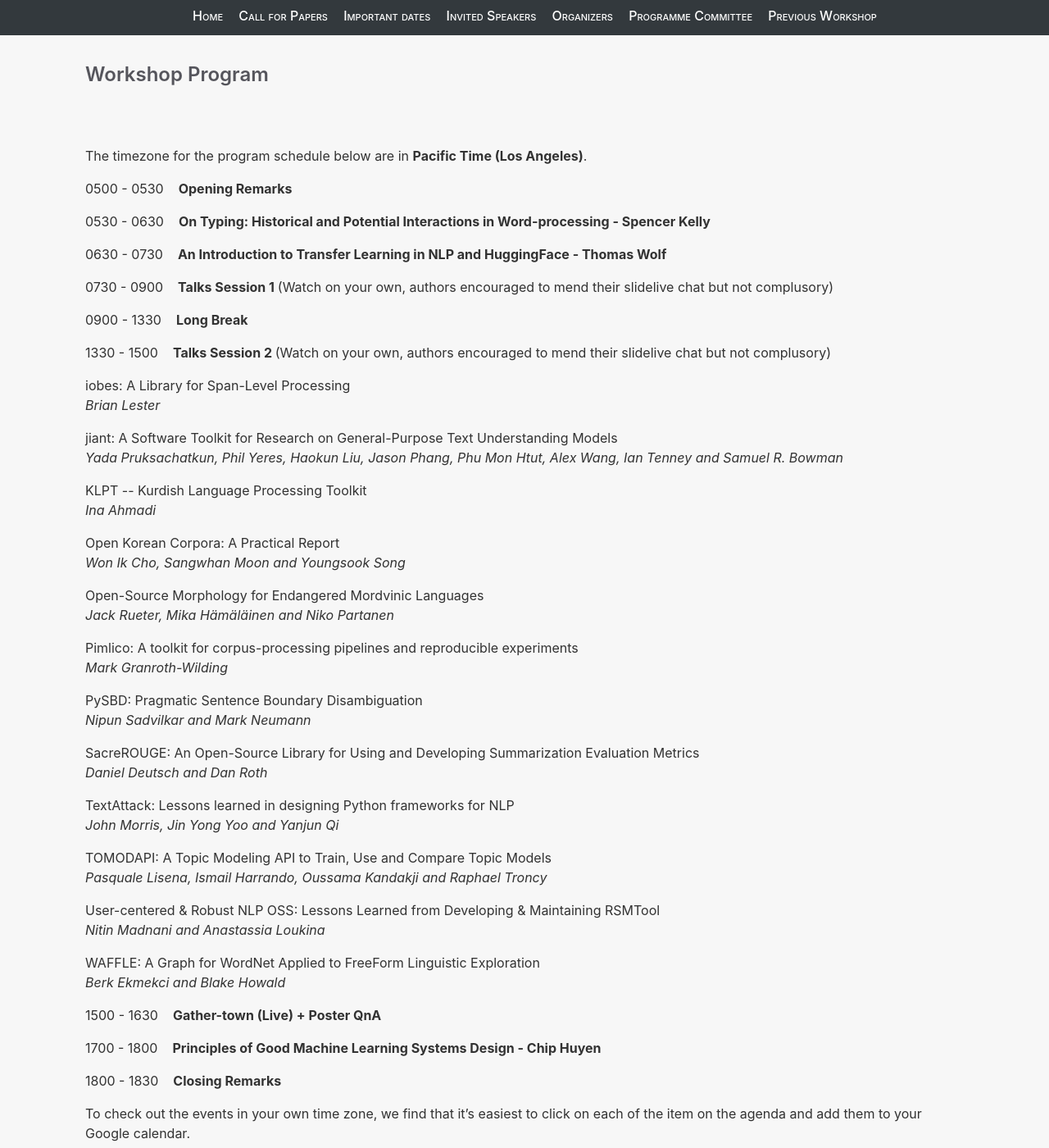
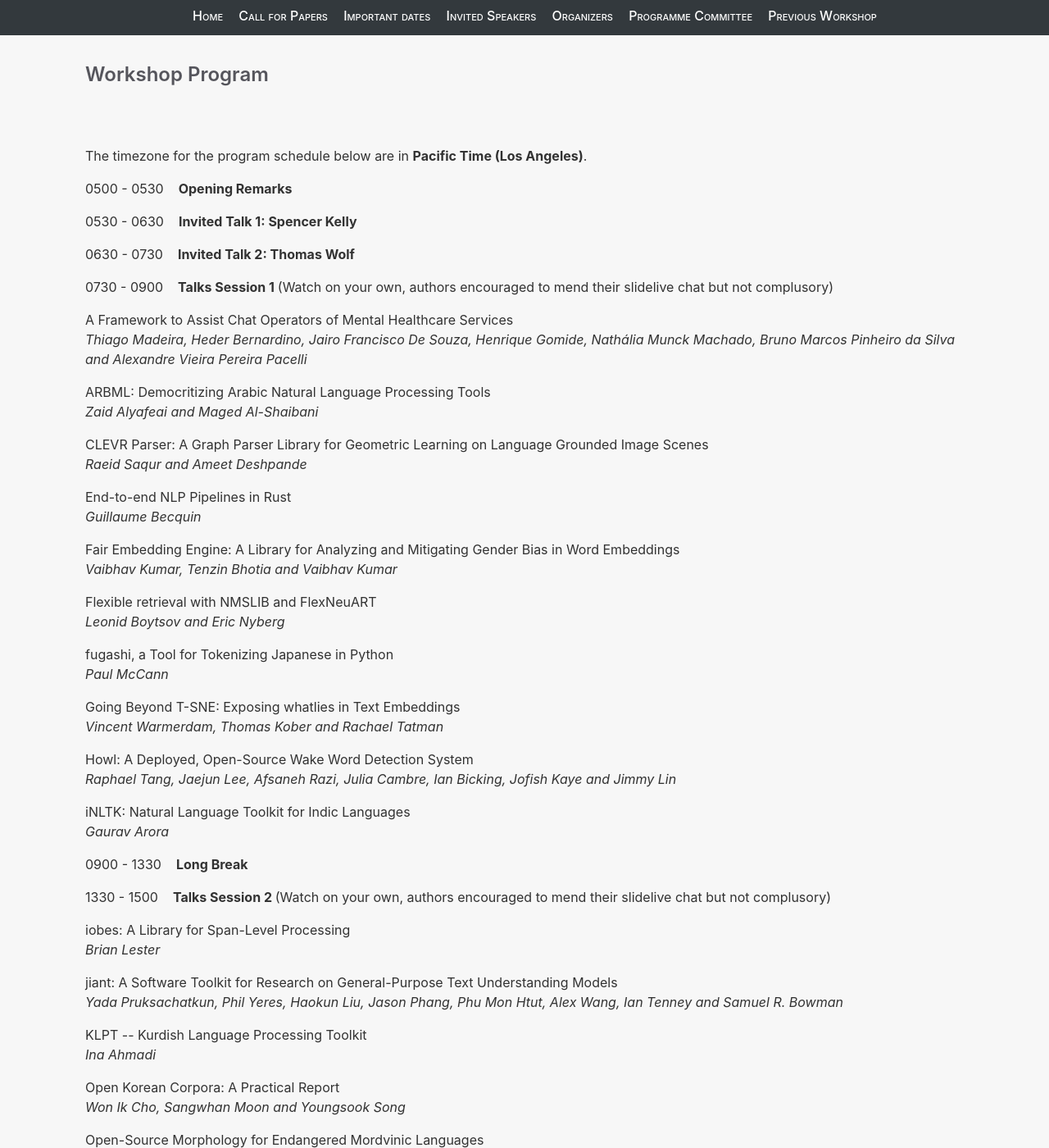
Before and after one commit to nlposs/nlposs.github.io, a Jekyll site: the page built from 2020/index.md, in a window 1280 px wide and 1400 px high, scrolled down 4658 px. Shown: the whole window at 82% size. Built offline with Jekyll 4.4.1, drawn with Linux system fonts in a browser that asks for light colours; some of the changed text lies outside the part shown.

Commit message:
Update index.md

```diff
--- a/2020/index.md
+++ b/2020/index.md
@@ -135,12 +135,41 @@ The timezone for the program schedule below are in **Pacific Time (Los Angeles)*
 
 <p>0500 - 0530	&nbsp;&nbsp; <strong>Opening Remarks</strong></p>
 
-<p>0530 - 0630	&nbsp;&nbsp; <strong>On Typing: Historical and Potential Interactions in Word-processing - Spencer Kelly</strong></p>
+<p>0530 - 0630	&nbsp;&nbsp; <strong>Invited Talk 1: Spencer Kelly</strong></p>
 
-<p>0630 - 0730 &nbsp;&nbsp; <strong>An Introduction to Transfer Learning in NLP and HuggingFace - Thomas Wolf</strong></p>
+<p>0630 - 0730 &nbsp;&nbsp; <strong>Invited Talk 2: Thomas Wolf</strong></p>
 
 <p>0730 - 0900 &nbsp;&nbsp; <strong>Talks Session 1 </strong> (Watch on your own, authors encouraged to mend their slidelive chat but not complusory)</p>
-<p></p>
+
+<p>A Framework to Assist Chat Operators of Mental Healthcare Services <br>
+<em>Thiago Madeira, Heder Bernardino, Jairo Francisco De Souza, Henrique Gomide, Nathália Munck Machado, Bruno Marcos Pinheiro da Silva and Alexandre Vieira Pereira Pacelli</em></p>
+
+<p>ARBML: Democritizing Arabic Natural Language Processing Tools <br>
+<em>Zaid Alyafeai and Maged Al-Shaibani </em></p>
+
+<p>CLEVR Parser: A Graph Parser Library for Geometric Learning on Language Grounded Image Scenes <br>
+<em>Raeid Saqur and Ameet Deshpande </em></p>
+
+<p>End-to-end NLP Pipelines in Rust <br>
+<em>Guillaume Becquin</em></p>
+
+<p>Fair Embedding Engine: A Library for Analyzing and Mitigating Gender Bias in Word Embeddings <br>
+<em>Vaibhav Kumar, Tenzin Bhotia and Vaibhav Kumar</em></p>
+
+<p>Flexible retrieval with NMSLIB and FlexNeuART <br>
+<em>Leonid Boytsov and Eric Nyberg</em></p>
+
+<p>fugashi, a Tool for Tokenizing Japanese in Python <br>
+<em>Paul McCann</em></p>
+
+<p>Going Beyond T-SNE: Exposing whatlies in Text Embeddings <br>
+<em>Vincent Warmerdam, Thomas Kober and Rachael Tatman</em></p>
+
+<p>Howl: A Deployed, Open-Source Wake Word Detection System <br>
+<em>Raphael Tang, Jaejun Lee, Afsaneh Razi, Julia Cambre, Ian Bicking, Jofish Kaye and Jimmy Lin</em></p>
+
+<p>iNLTK: Natural Language Toolkit for Indic Languages <br>
+<em>Gaurav Arora</em></p>
 
 <p>0900 - 1330 &nbsp;&nbsp; <strong>Long Break</strong></p>
 
@@ -184,11 +213,11 @@ The timezone for the program schedule below are in **Pacific Time (Los Angeles)*
 
 <p>1500 - 1630 &nbsp;&nbsp; <strong>Gather-town (Live) + Poster QnA</strong></p>
 
-<p>1700 - 1800 &nbsp;&nbsp; <strong>Principles of Good Machine Learning Systems Design - Chip Huyen</strong></p>
+<p>1700 - 1800 &nbsp;&nbsp; <strong>Invited Talk: Chip Huyen</strong></p>
 
 <p>1800 - 1830	&nbsp;&nbsp; <strong>Closing Remarks</strong></p>
 
-
+<br><br>
 To check out the events in your own time zone, we find that it's easiest to click on each of the item on the agenda and add them to your Google calendar.
 
 <iframe src="https://calendar.google.com/calendar/embed?height=600&amp;wkst=1&amp;bgcolor=%233F51B5&amp;ctz=America%2FLos_Angeles&amp;src=N2ppbGF2c2dlNWMyb3RuOGZoczE1dWkyc29AZ3JvdXAuY2FsZW5kYXIuZ29vZ2xlLmNvbQ&amp;color=%23D81B60&amp;showNav=0&amp;showDate=0&amp;showCalendars=1&amp;showTabs=1&amp;showPrint=1&amp;showTitle=0&amp;showTz=1&amp;mode=AGENDA" style="border:solid 1px #777" width="800" height="600" frameborder="0" scrolling="no"></iframe>
```
